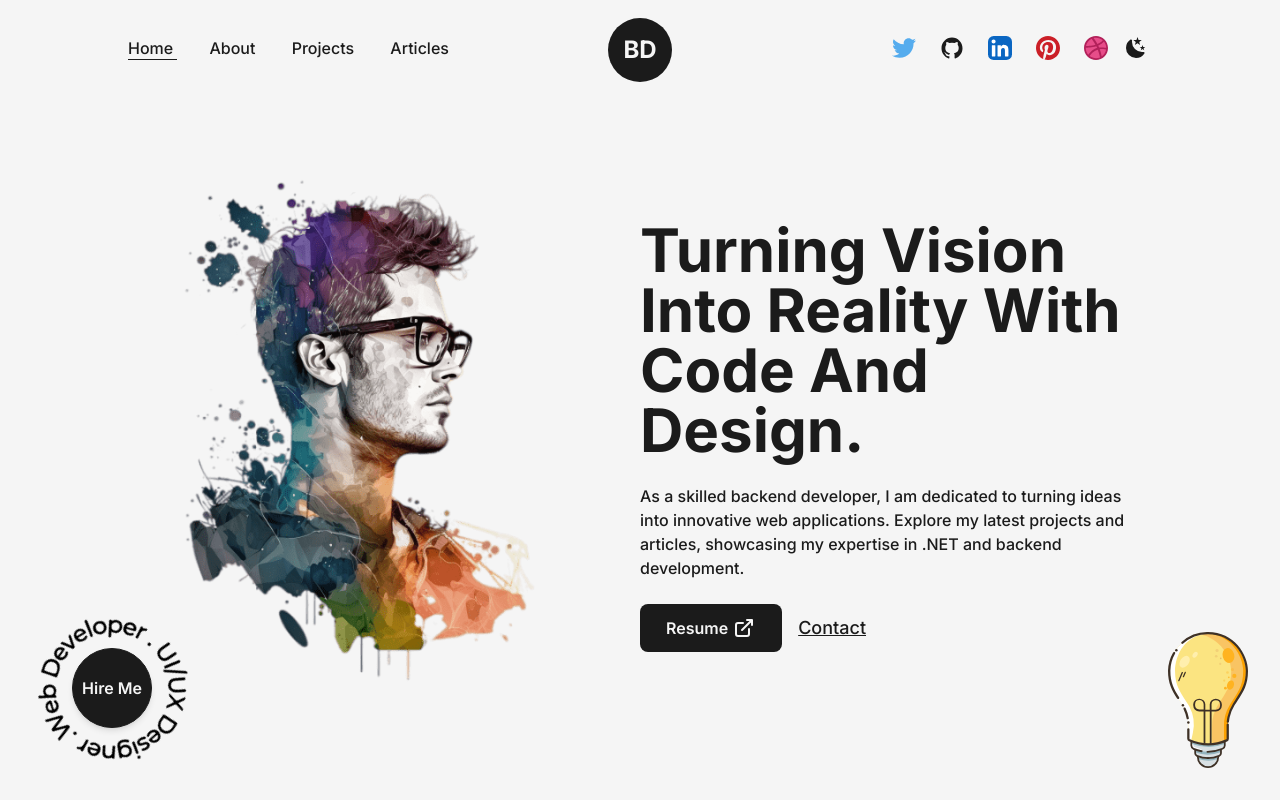
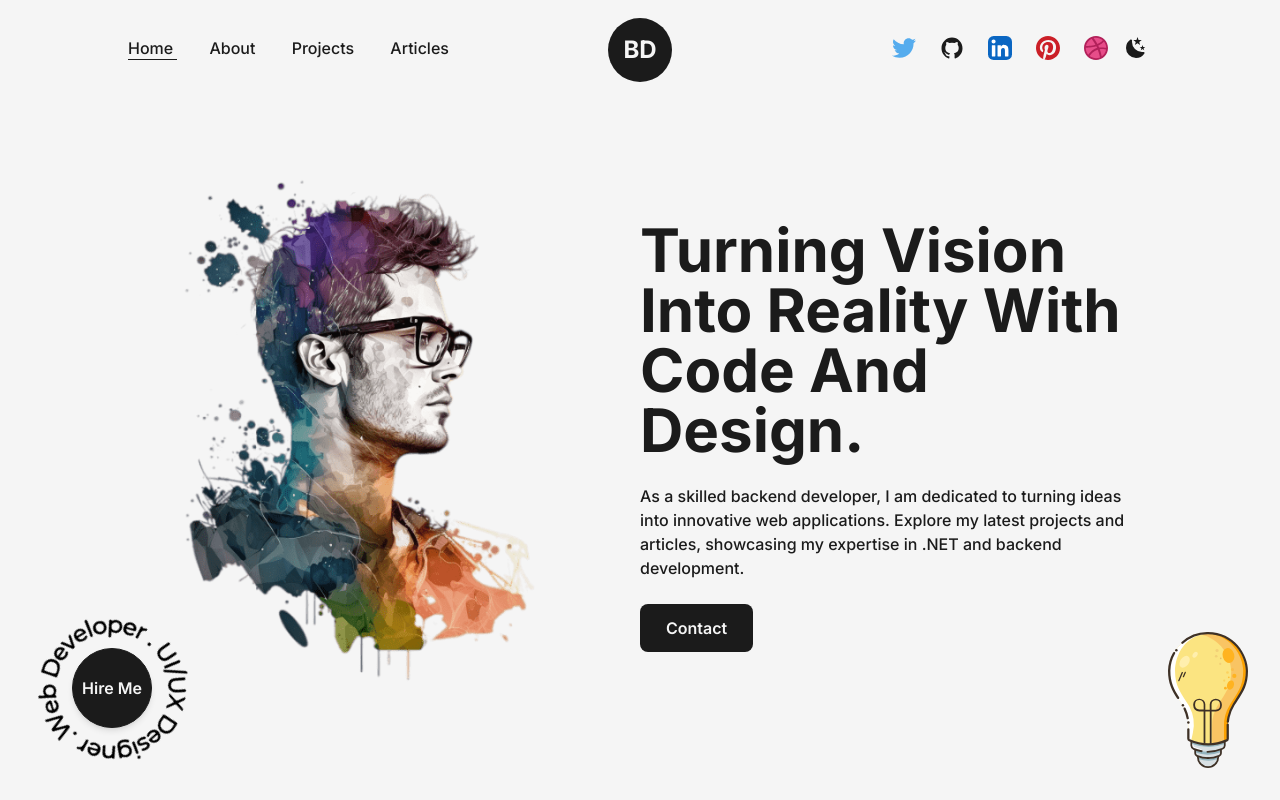
Before and after one commit to LoGiSTeRr/DanielPortfolio, a Next.js app: page / in a window 1280 px wide. Shown: the top 800 px of the page. Built offline with nearby package versions, Linux system fonts and the light colour scheme.

Commit message:
deleted CV

```diff
--- a/app/home/page.jsx
+++ b/app/home/page.jsx
@@ -5,7 +5,7 @@ import Image from "next/image";
 
 import ProfilePicture from '../../public/images/profile/developer-pic-1.png'
 import AnimatedText from "../../components/AnimatedText";
-import { LinkArrow } from "../../components/Icons";
+import {LinkArrow} from "../../components/Icons";
 import Transition from "@/components/Transition";
 
 const MainPage = () => {
@@ -16,8 +16,7 @@ const MainPage = () => {
 
         window.location.href = whatsappLink;
     };
-  return (
-    <>
+    return (<>
         <Transition/>
         <Layout className="pt-0 dark:text-light md:pt-16 sm:pt-8">
             <div className="flex items-center justify-between w-full lg:flex-col">
@@ -46,17 +45,10 @@ const MainPage = () => {
                         backend development.
                     </p>
                     <div className="flex items-center self-start mt-2 lg:self-center">
+
                         <Link
                             className="flex md:p-2 md:px-4 md:text-base
                 items-center dark:border-light bg-dark text-light ease-linear duration-200 p-2.5 px-6 rounded-lg text-1g font-semibold hover:bg-light hover:text-dark border-2 border-solid border-transparent hover:border-dark"
-                href="/CV.pdf"
-                target="_blank"
-                download={true}
-              >
-                Resume <LinkArrow className={"w-6 ml-1"} />
-              </Link>
-              <Link
-                className="ml-4 dark:text-light text-lg font-medium capitalize text-dark underline md:text-base"
                             target="_blank"
                             href='https://wa.me/+994702667424'
                         >
@@ -66,7 +58,6 @@ const MainPage = () => {
                 </div>
             </div>
         </Layout>
-    </>
-  )
+    </>)
 }
 export default MainPage
```
Also changed, not shown: 1 other file (tests, documents, lock files or other folders). Lines whose indentation alone changed are shown as unchanged.
